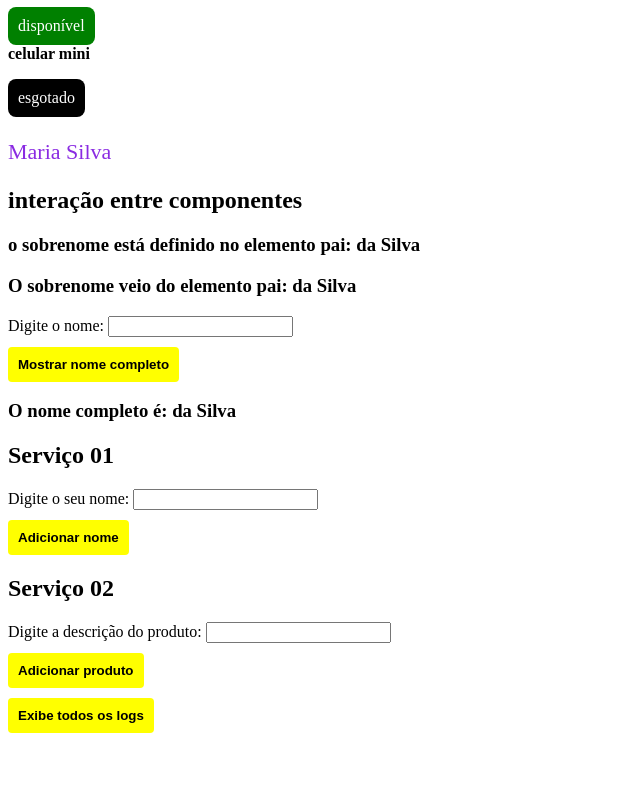
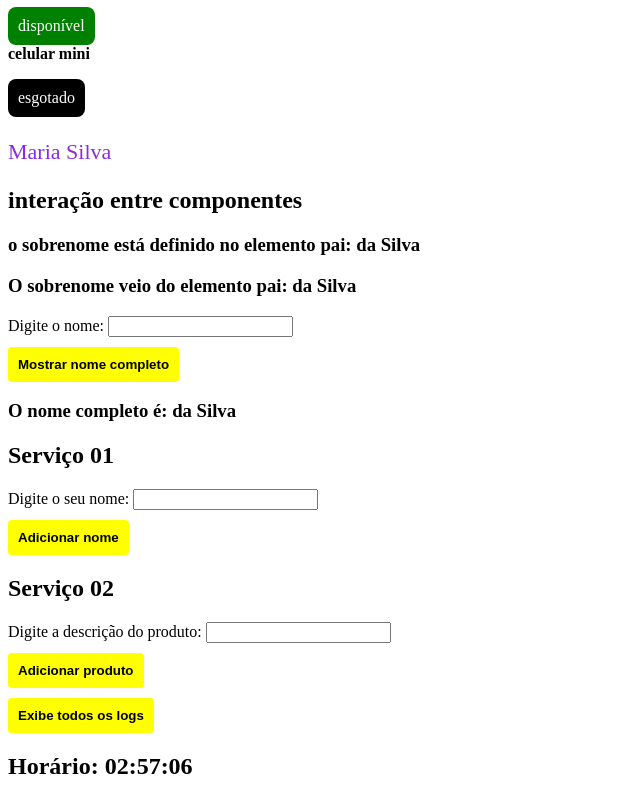
Before and after one commit to heitor-ps/angular-testing, an Angular app: page / in a window 1280 px wide. Shown: the part 1028-1828 px from the top of the page, without its empty margins (0-640 px from the left). Before the commit the page ends 1771 px from the top, so only its background shows below. Built offline with nearby package versions, Linux system fonts and the light colour scheme.

Commit message:
created father-lifecycle

```diff
--- a/src/app/app.component.html
+++ b/src/app/app.component.html
@@ -7,3 +7,4 @@
 <app-componente-pai></app-componente-pai>
 <app-servico1></app-servico1>
 <app-exemplo-servico2></app-exemplo-servico2>
+<app-lifecycle></app-lifecycle>
--- a/src/app/app.module.ts
+++ b/src/app/app.module.ts
@@ -15,6 +15,7 @@ import { ComponenteFilhoComponent } from './componente-filho/componente-filho.co
 import { Servico1Component } from './servico1/servico1.component';
 import { ExemploServico2Component } from './exemplo-servico2/exemplo-servico2.component';
 import { LifecycleComponent } from './lifecycle/lifecycle.component';
+import { FatherLifecycleComponent } from './father-lifecycle/father-lifecycle.component';
 
 
 
@@ -33,6 +34,7 @@ import { LifecycleComponent } from './lifecycle/lifecycle.component';
     Servico1Component,
     ExemploServico2Component,
     LifecycleComponent,
+    FatherLifecycleComponent,
   ],
   imports: [
     BrowserModule,
--- /dev/null
+++ b/src/app/father-lifecycle/father-lifecycle.component.html
@@ -0,0 +1 @@
+<p>father-lifecycle works!</p>
--- /dev/null
+++ b/src/app/father-lifecycle/father-lifecycle.component.ts
@@ -0,0 +1,15 @@
+import { Component, OnInit } from '@angular/core';
+
+@Component({
+  selector: 'app-father-lifecycle',
+  templateUrl: './father-lifecycle.component.html',
+  styleUrls: ['./father-lifecycle.component.css']
+})
+export class FatherLifecycleComponent implements OnInit {
+
+  constructor() { }
+
+  ngOnInit(): void {
+  }
+
+}
--- a/src/app/lifecycle/lifecycle.component.html
+++ b/src/app/lifecycle/lifecycle.component.html
@@ -1 +1 @@
-<p>lifecycle works!</p>
+<h2>Horário: {{horario | date: "HH:mm:ss"}}</h2>
--- a/src/app/lifecycle/lifecycle.component.ts
+++ b/src/app/lifecycle/lifecycle.component.ts
@@ -7,7 +7,18 @@ import { Component, OnInit } from '@angular/core';
 })
 export class LifecycleComponent implements OnInit {
 
+  horario = new Date();
+
+  timer: any = null!;
+
+
+
+
   ngOnInit(): void {
+    console.log('O evento OnInit disparou')
+    this.timer = setInterval(() => this.horario = new Date(), 1000);
   }
 
+
+
 }
```
Also changed, not shown: src/app/father-lifecycle/father-lifecycle.component.css (added), 1 other file (tests, documents, lock files or other folders).
